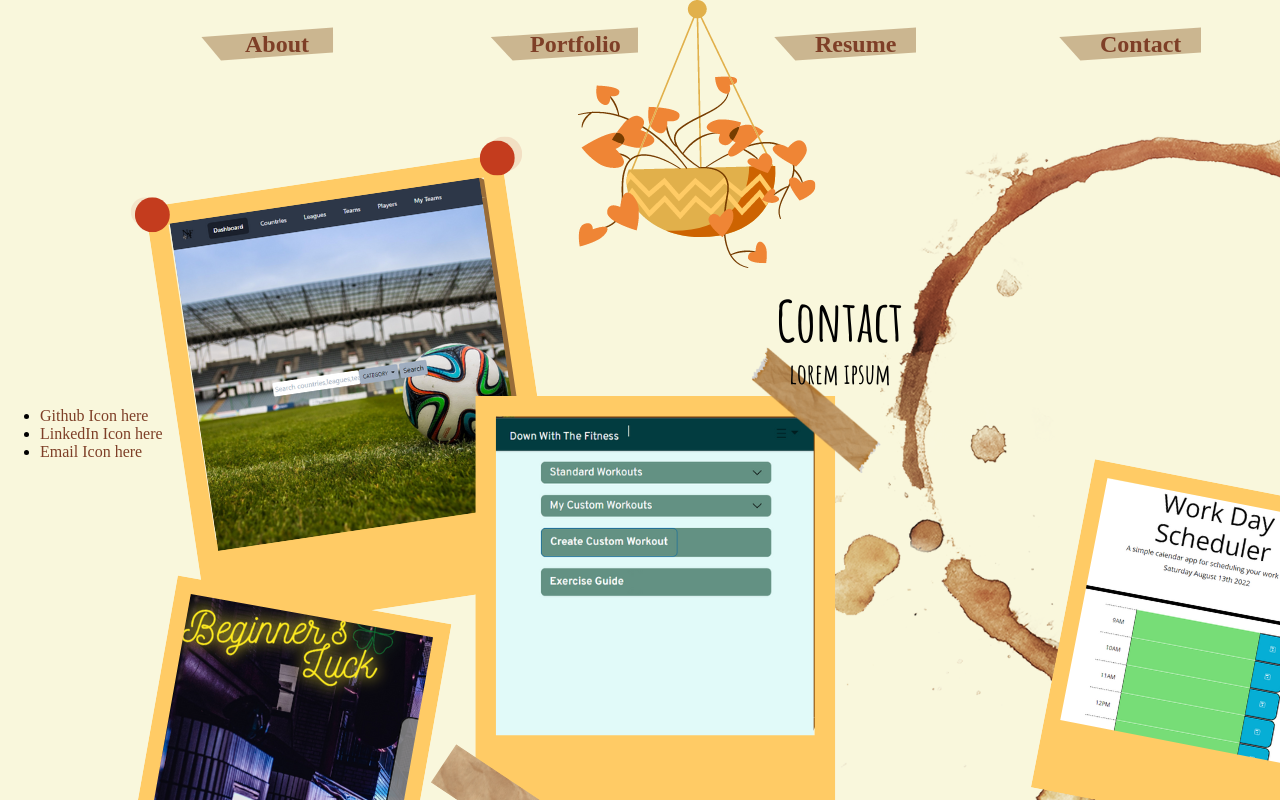
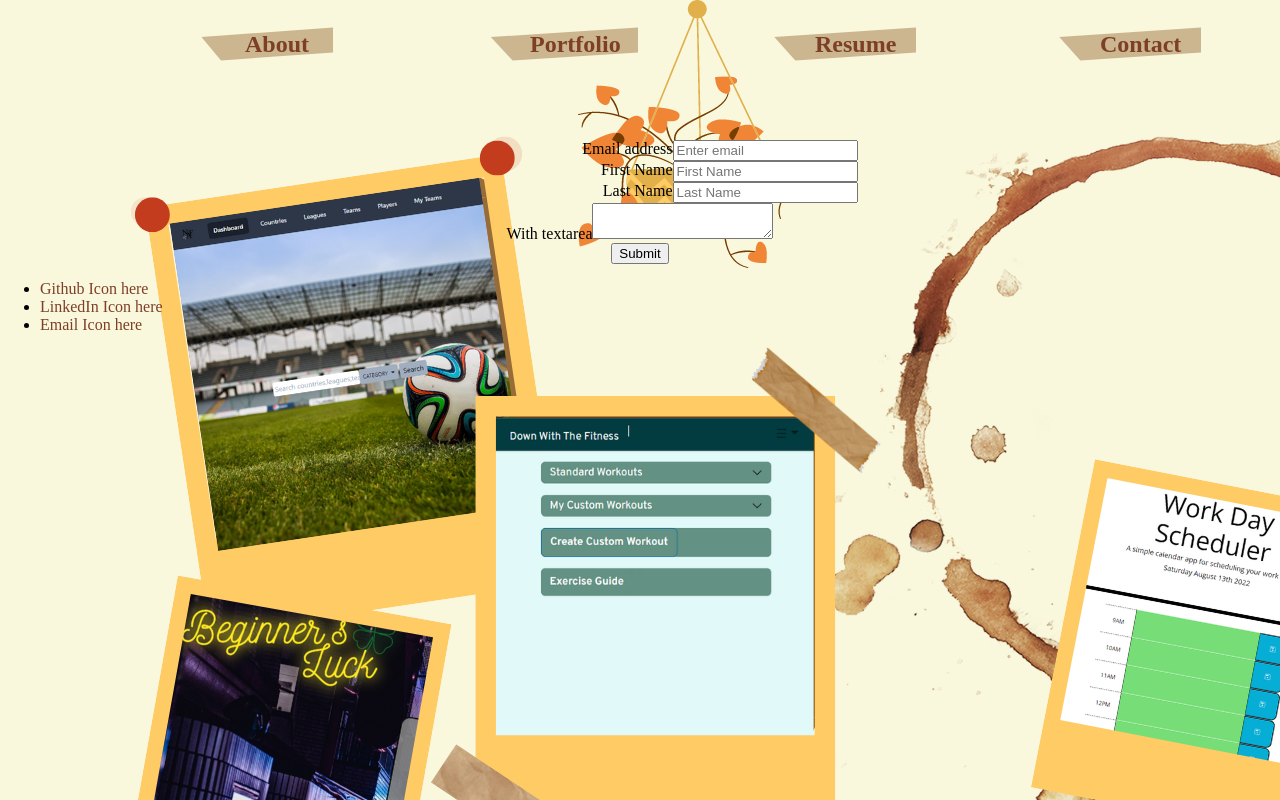
Before and after one commit to MAMcC0/meredith-react-portfolio, a React (Create React App) app: page / in a window 1280 px wide. Built offline with nearby package versions, Linux system fonts and the light colour scheme; a web font is replaced by a local one.

Commit message:
fixed styling from revert

```diff
--- a/package.json
+++ b/package.json
@@ -12,6 +12,7 @@
     "dotenv": "^16.0.1",
     "gh-pages": "^4.0.0",
     "react": "^17.0.2",
+    "react-bootstrap": "^2.5.0",
     "react-dom": "^17.0.2",
     "react-scripts": "5.0.1",
     "web-vitals": "^2.1.4"
--- a/src/pages/Contact.js
+++ b/src/pages/Contact.js
@@ -1,14 +1,32 @@
 import React from 'react';
+import Button from 'react-bootstrap/Button';
+import Form from 'react-bootstrap/Form';
+import InputGroup from 'react-bootstrap/InputGroup';
 
 export default function Contact() {
     return (
-      <div>
-        <div id="contact-deco">
-        <h1>Contact</h1>
-        <p>
-        lorem ipsum
-        </p>
-        </div>
-      </div>
+      <Form id="contact-form">
+      <Form.Group className="mb-3" controlId="contactEmail">
+        <Form.Label>Email address</Form.Label>
+        <Form.Control type="email" placeholder="Enter email" />
+      </Form.Group>
+
+      <Form.Group className="mb-3" controlId="contactFirstName">
+        <Form.Label>First Name</Form.Label>
+        <Form.Control type="text" placeholder="First Name" />
+      </Form.Group>
+      <Form.Group className="mb-3" controlId="contactLastName">
+        <Form.Label>Last Name</Form.Label>
+        <Form.Control type="text" placeholder="Last Name" />
+      </Form.Group>
+      <InputGroup>
+        <InputGroup.Text id="text-label">With textarea</InputGroup.Text>
+        <Form.Control as="textarea" aria-label="Leave a message!" id="textarea"/>
+      </InputGroup>
+
+      <Button variant="primary" type="submit">
+        Submit
+      </Button>
+    </Form>
     );
   }
--- a/src/pages/Portfolio.js
+++ b/src/pages/Portfolio.js
@@ -4,14 +4,39 @@ import React from 'react';
 
 export default function Portfolio() {
     return (
+      <div id="port-deco" >
+      <h1>Portfolio</h1>
       <div>
 
-        <div id="port-deco">
-        <h1>Portfolio</h1>
-        <p>
-        lorem ipsum
-        </p>
-        </div>
+      <p  id="beg-luck"><a href='https://sensationnel-baguette-60188.herokuapp.com/login '>
+      Beginners Luck
+      </a>
+      </p>
+      <p id="na-football"><a href='https://down-with-the-fitness.herokuapp.com/'>
+      Not-American Football
+      </a>
+      </p>
+      <p id="dwt-fitness"><a href='https://down-with-the-fitness.herokuapp.com/ '>
+      Down With the Fitness
+      </a>
+      </p>
+      <p id="scheduler"><a href='https://mamcc0.github.io/day-planner/'>
+
+      Scheduler
+      </a>
+      </p>
+      <p id="note-taker"><a href='https://vast-tundra-99915.herokuapp.com/'>
+      Note Taker
+      </a>
+      </p>
+
+      <p id="weather-app"><a href='https://mamcc0.github.io/weather-dashboard/'>
+
+
+      Weather App
+      </a>
+      </p>
+      </div>
       </div>
 
     );
--- a/src/pages/Resume.js
+++ b/src/pages/Resume.js
@@ -1,12 +1,10 @@
 import React from 'react';
 
 export default function Resume() {
-    return (
-      <div>
-        <h1>Resume |</h1>
-        <p>
-        Add downloadable link here
-        </p>
-      </div>
-    );
-  }
+  return (
+    <div id="resume-deco">
+      <h1>Resume</h1>
+      <p><a href={require('../photos/Meredith McCollum Resume.pdf')} download>Download Here</a></p>
+    </div>
+  );
+}
```
Also changed, not shown: src/index.css (deleted), 1 other file (tests, documents, lock files or other folders).
